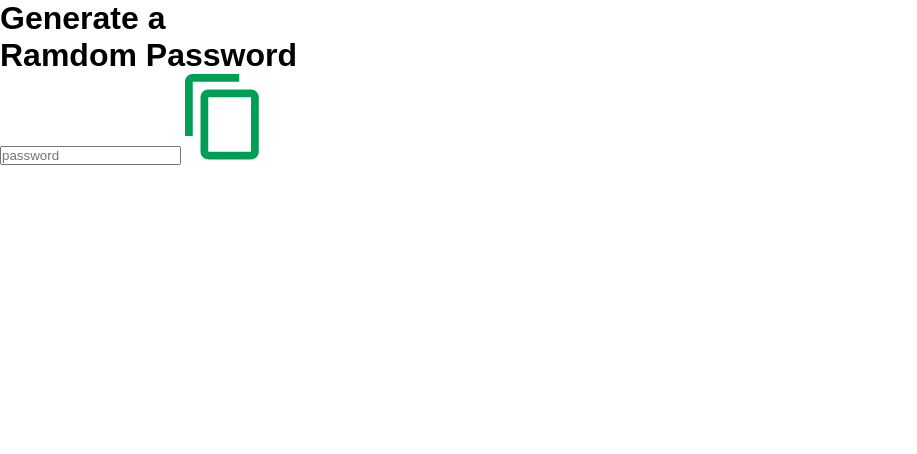
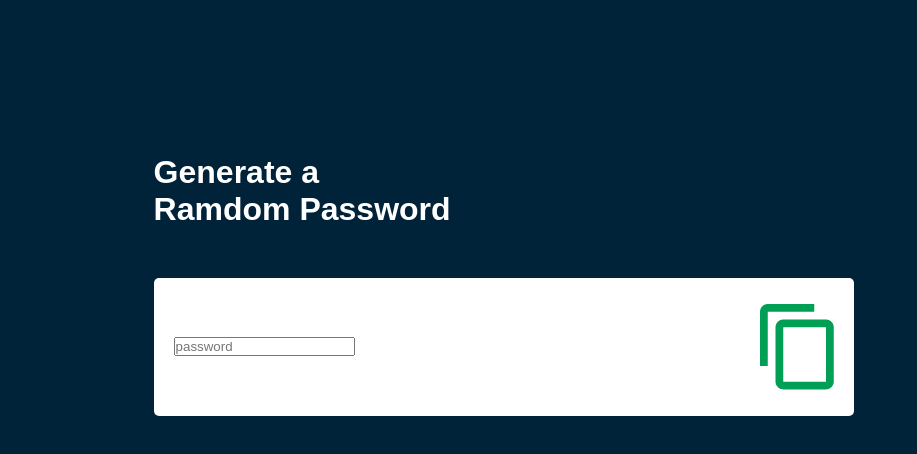
Before and after one commit to Sunidhi-Pradhan/password_generator, a plain HTML site: page index.html in a window 1280 px wide. Shown: the whole page, without its empty margins (0-917 px from the left). Drawn offline with Linux system fonts and the light colour scheme.

Commit message:
Refactor CSS styles for improved layout and readability

```diff
--- a/style.css
+++ b/style.css
@@ -4,3 +4,24 @@
     font-family: poppins, sans-serif;
     box-sizing: border-box;
 }
+body{
+    background: #002339;
+    color: #fff;
+}
+.container{
+    margin: 12%;
+    width: 90%;
+    max-width: 700px;
+}
+.display{
+width: 100%;
+margin-top: 50px;
+margin-bottom: 30px;
+background: #fff;
+color: #333;
+display: flex;
+justify-content: space-between;
+align-items: center;
+padding: 26px 20px;
+border-radius: 5px;
+}
```
